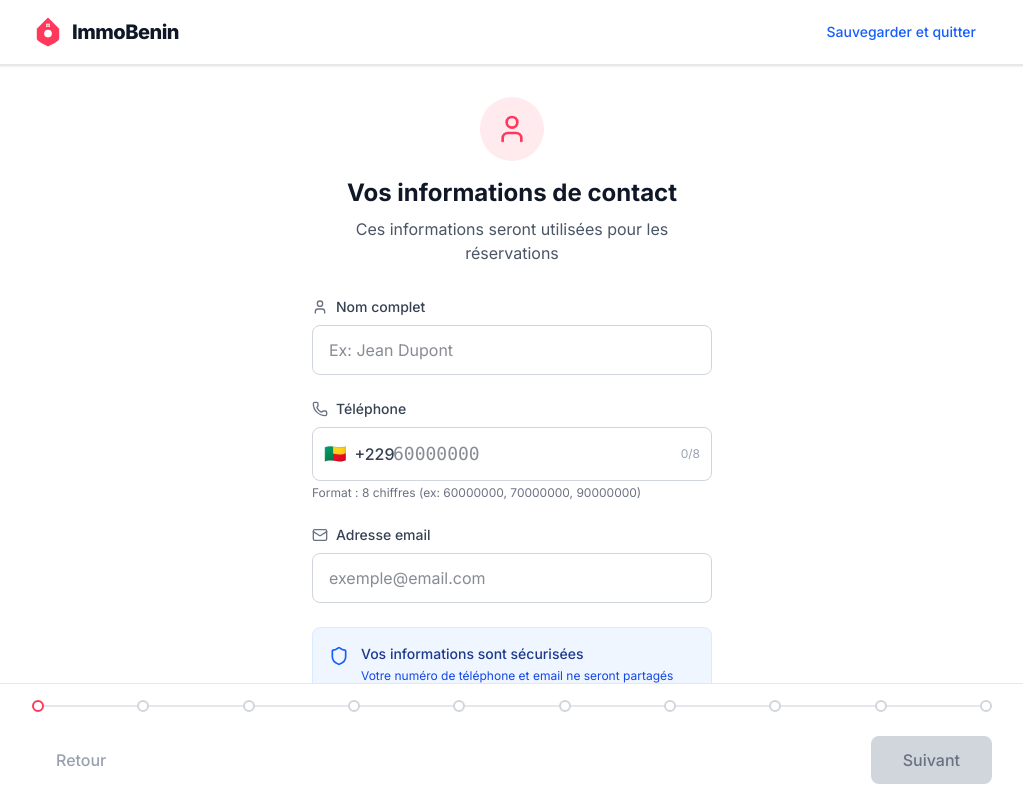
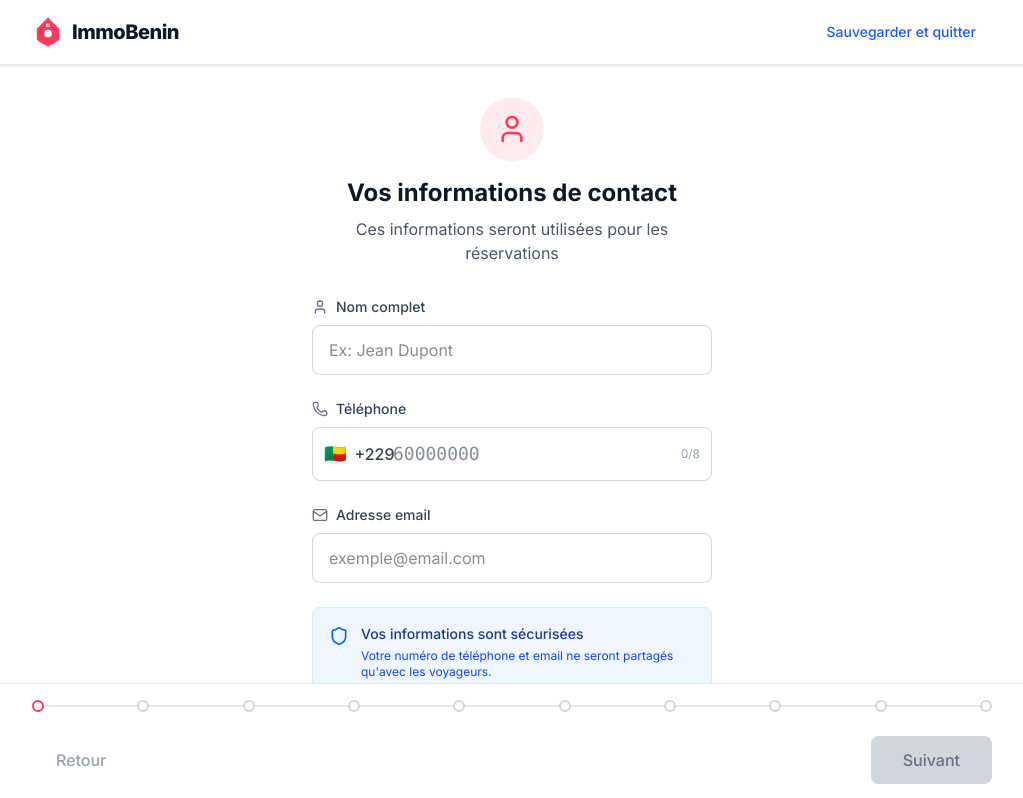
Before and after one commit to antoinettaams/immobenin, a Next.js app: page /publish in a window 1280 px wide. Shown: the top 798 px of the page, without its empty margins (128-1151 px from the left). Built offline with nearby package versions, Linux system fonts and the light colour scheme.

Commit message:
Ajout des modifs

```diff
--- a/components/publish/steps/OnboardingStep.tsx
+++ b/components/publish/steps/OnboardingStep.tsx
@@ -219,14 +219,6 @@ export const OnboardingStep: React.FC<OnboardingStepProps> = ({
               {phoneInput.length}/8
             </div>
           </div>
-
-          {errors.telephone ? (
-            <p className="mt-1 text-sm text-red-600">{errors.telephone}</p>
-          ) : (
-            <p className="mt-1 text-xs text-gray-500">
-              Format : 8 chiffres (ex: 60000000, 70000000, 90000000)
-            </p>
-          )}
         </div>
 
         {/* Email */}
```
